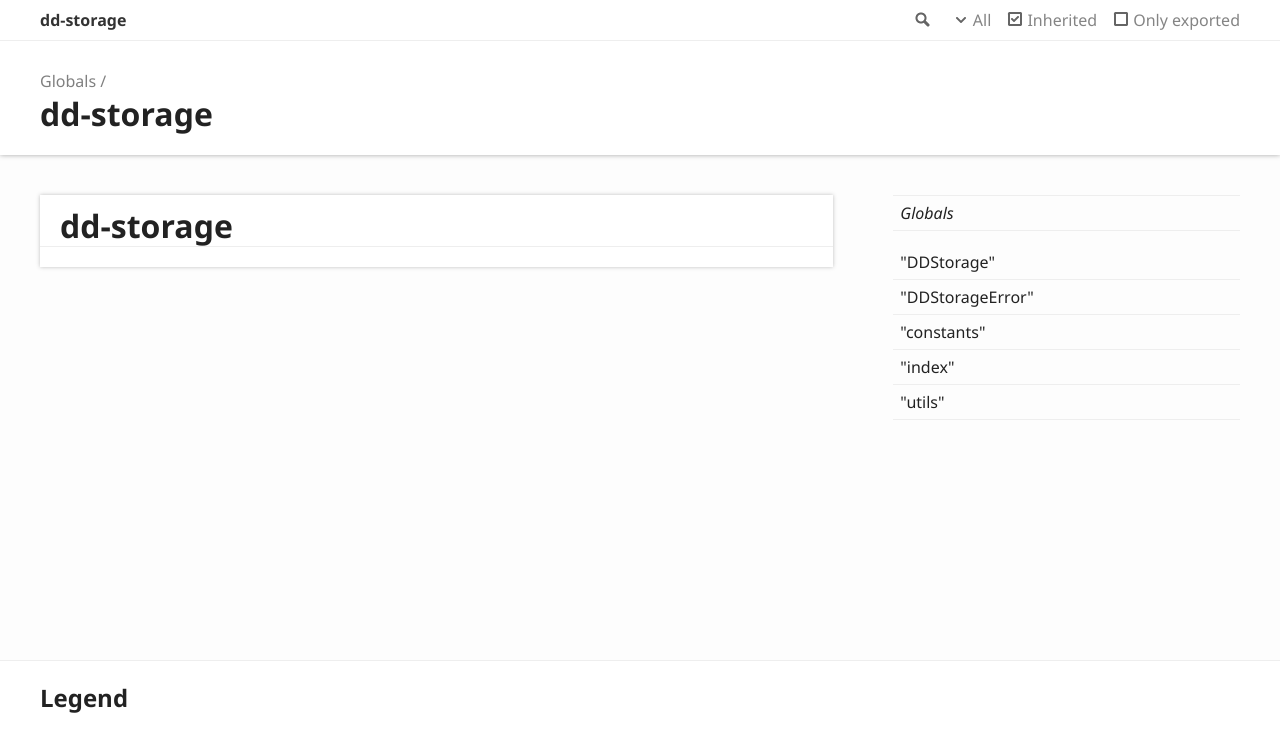
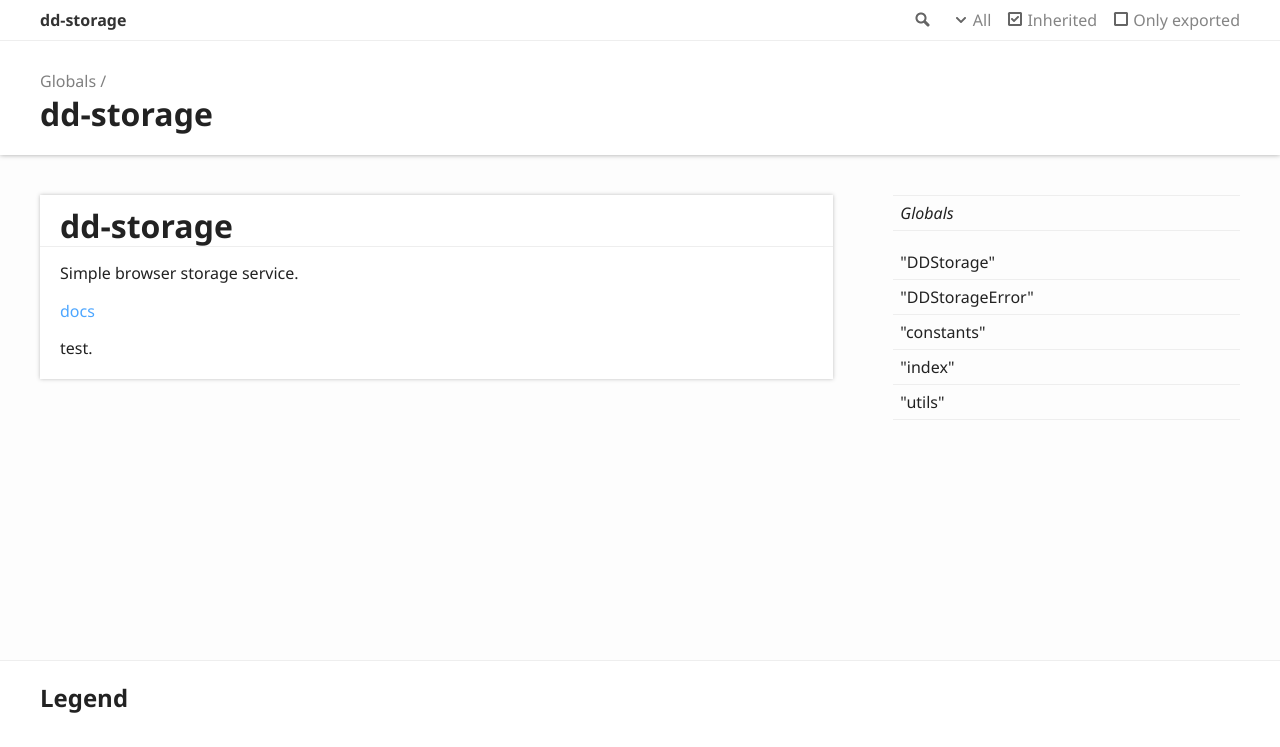
Before and after one commit to dadajam4/dd-storage, a website built with webpack: page docs/index.html in a window 1280 px wide. Shown: the top 747 px of the page. Built offline with nearby package versions, Linux system fonts and the light colour scheme.

Commit message:
work: docs

```diff
--- a/docs/index.html
+++ b/docs/index.html
@@ -63,6 +63,9 @@
 		<div class="col-8 col-content">
 			<div class="tsd-panel tsd-typography">
 				<h1 id="dd-storage">dd-storage</h1>
+				<p>Simple browser storage service.</p>
+				<p><a href="https://dadajam4.github.io/dd-storage/classes/_ddstorage_.ddstorage.html">docs</a></p>
+				<p>test.</p>
 			</div>
 		</div>
 		<div class="col-4 col-menu menu-sticky-wrap menu-highlight">
```
